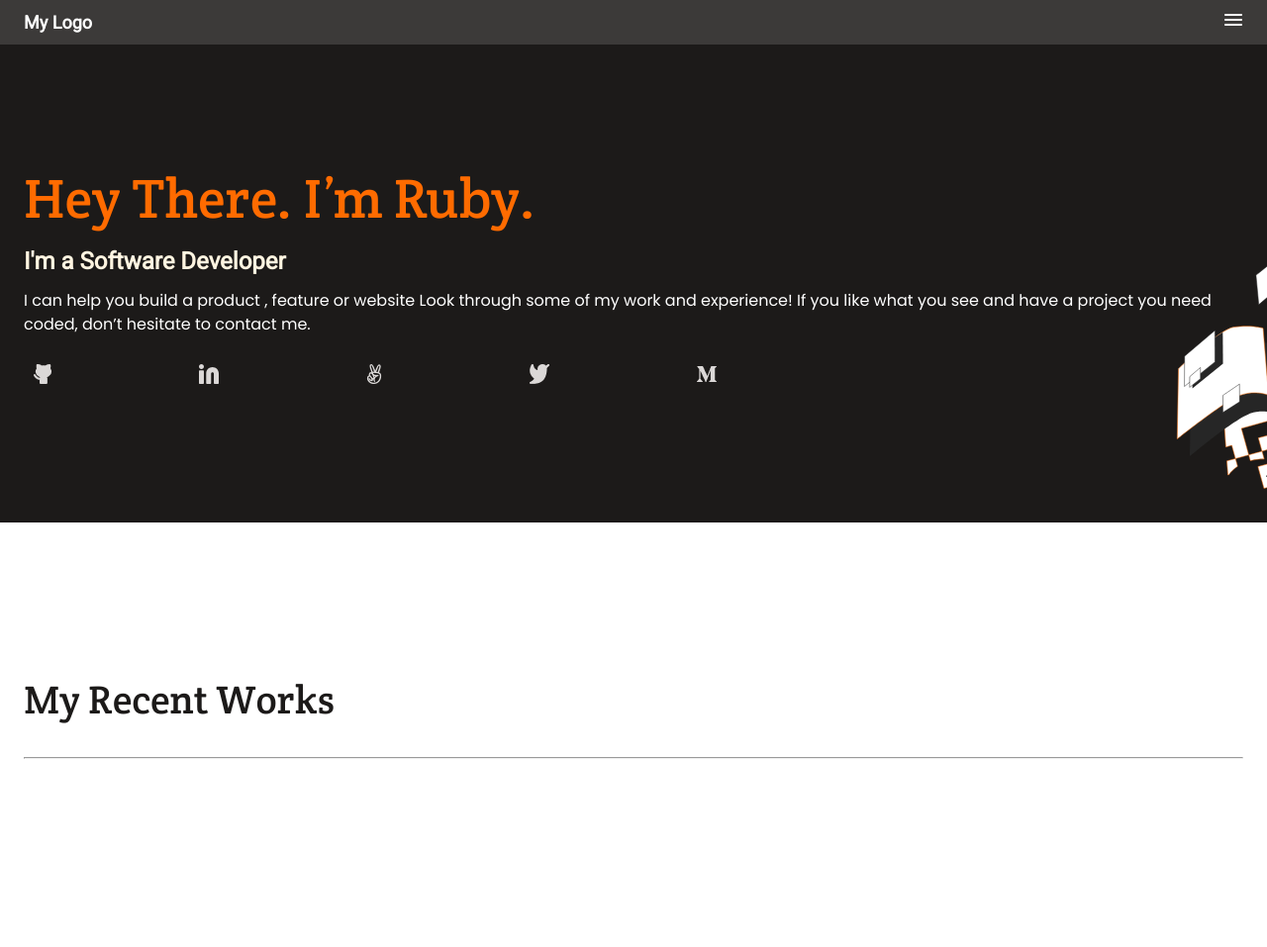
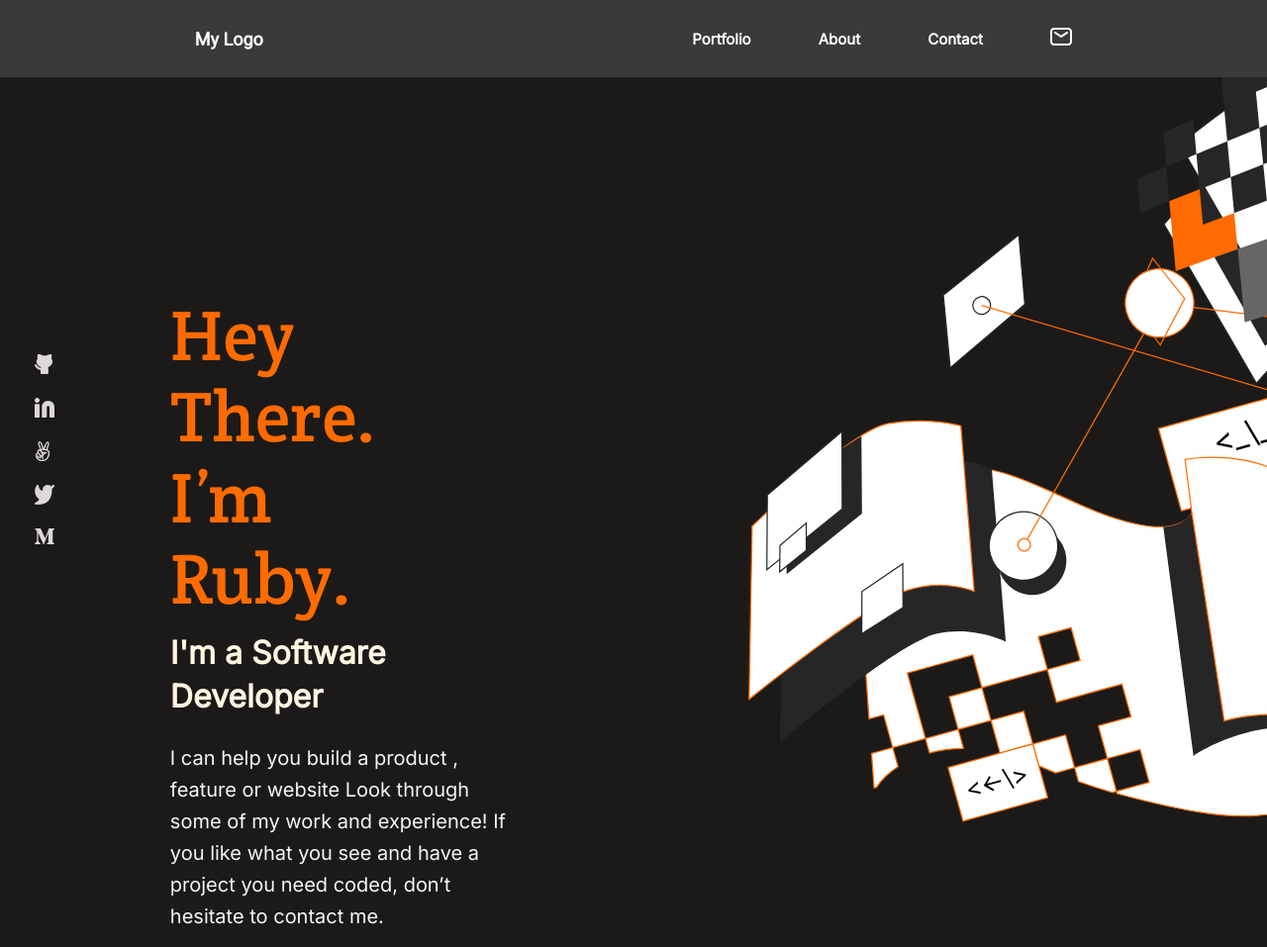
Before and after one commit to rubydevi/my-portfolio, a website: page index.html in a window 1280 px wide. Shown: the top 957 px of the page at 99% size. Drawn offline with Linux system fonts and the light colour scheme.

Commit message:
Change style for Header and Headline to fit Desktop Version

```diff
--- a/index.html
+++ b/index.html
@@ -9,7 +9,7 @@
 </head>
 <body>
   <header class="nav-section">
-      <nav>
+    <nav class="ds-nav">
       <ul class="main-nav">
         <li>
           <a href="#" class="text-white logo">My Logo</a>
@@ -20,10 +20,25 @@
           </a>
         </li>
       </ul>
+      <ul class="no-decoration ds-ul">
+        <li>
+          <a class="text-white text-nav" href="#portfolio">Portfolio</a>
+        </li>
+        <li>
+          <a class="text-white text-nav" href="#AboutMe">About</a>
+        </li>
+        <li>
+          <a class="text-white text-nav" href="#contact">Contact</a>
+        </li>
+        <li>
+          <a class="text-white text-nav" href="#"><img src="images/desktopVersion/mailIcon.png" alt="mail icon"></a>
+        </li>
+      </ul>
     </nav>
 </header>
 <section class="bg-primary bg-image1">
-      <div>
+    <div class="container">
+      <div class="text-column">
         <p class="text-primary">
           Hey There. I’m Ruby.
         </p>
@@ -34,6 +49,8 @@
             I can help you build a product , feature or website Look through some of my work and experience! If you like what you see and have a project you need coded,
 don’t hesitate to contact me.
         </p>
+      </div>
+
       <div class="social-media-section">
         <ul class="social-media">
           <li>
--- a/style.css
+++ b/style.css
@@ -366,3 +366,113 @@ textarea::placeholder {
   flex-direction: row;
   justify-content: center;
 }
+
+/* Desktop Version Style */
+@media only screen and (min-width: 768px) {
+  .setting-mobile {
+    display: none;
+  }
+
+  .nav-section {
+    padding: 12px 0;
+  }
+
+  .ds-nav {
+    display: flex;
+    align-items: center;
+    justify-content: space-around;
+  }
+
+  .ds-ul {
+    display: flex;
+    justify-content: space-between;
+    align-items: center;
+    width: 30%;
+  }
+
+  .text-nav {
+    font-family: 'Inter', sans-serif;
+    font-style: normal;
+    font-weight: 600;
+    font-size: 15px;
+  }
+
+  .bg-primary {
+    display: flex;
+    background-color: #1c1a19;
+    max-width: 100vw;
+    height: 200%;
+    padding: 120px 24px;
+  }
+
+  .container {
+    width: 40%;
+  }
+
+  .bg-image1 {
+    background-image: url(images/desktopVersion/section1-bg.svg);
+    background-repeat: no-repeat;
+    background-position: right;
+    background-position-y: top;
+  }
+
+  .text-column {
+    margin: 100px 0 0 10px;
+    padding: 0;
+    width: 70%;
+    display: flex;
+    flex-direction: column;
+    justify-content: flex-start;
+    align-items: flex-start;
+    float: right;
+  }
+
+  .text-primary {
+    width: 70%;
+    margin: 0;
+    font-size: 72px;
+    line-height: 82px;
+  }
+
+  .text-supportive {
+    width: 100%;
+    font-family: 'Inter', sans-serif;
+    font-size: 32px;
+    line-height: 44px;
+    display: flex;
+    align-items: center;
+    margin: 12px 0;
+  }
+
+  .text-description {
+    color: #f4f5f7;
+    font-family: 'Inter', sans-serif;
+    font-size: 20px;
+    line-height: 32px;
+    margin: 12px 0;
+  }
+
+  .social-media-section {
+    margin: 150px 0 0 0;
+    display: flex;
+    flex-direction: column;
+    justify-content: flex-start;
+    align-items: center;
+    width: 10%;
+    float: left;
+  }
+
+  .social-media {
+    display: flex;
+    flex-direction: column;
+    justify-content: center;
+    align-items: flex-start;
+    padding: 0;
+    margin: 0;
+  }
+
+  .social-media > li {
+    list-style: none;
+    margin: 10px 0;
+  }
+}
```
Also changed, not shown: images/desktopVersion/aboutMeBackground.png (added), images/desktopVersion/cardBackground.png (added), images/desktopVersion/cardBackgroundHover.png (added), images/desktopVersion/mailIcon.png (added), images/desktopVersion/recentWorkCard1.png (added), images/desktopVersion/section1-bg.svg (added). Lines whose indentation alone changed are shown as unchanged.
